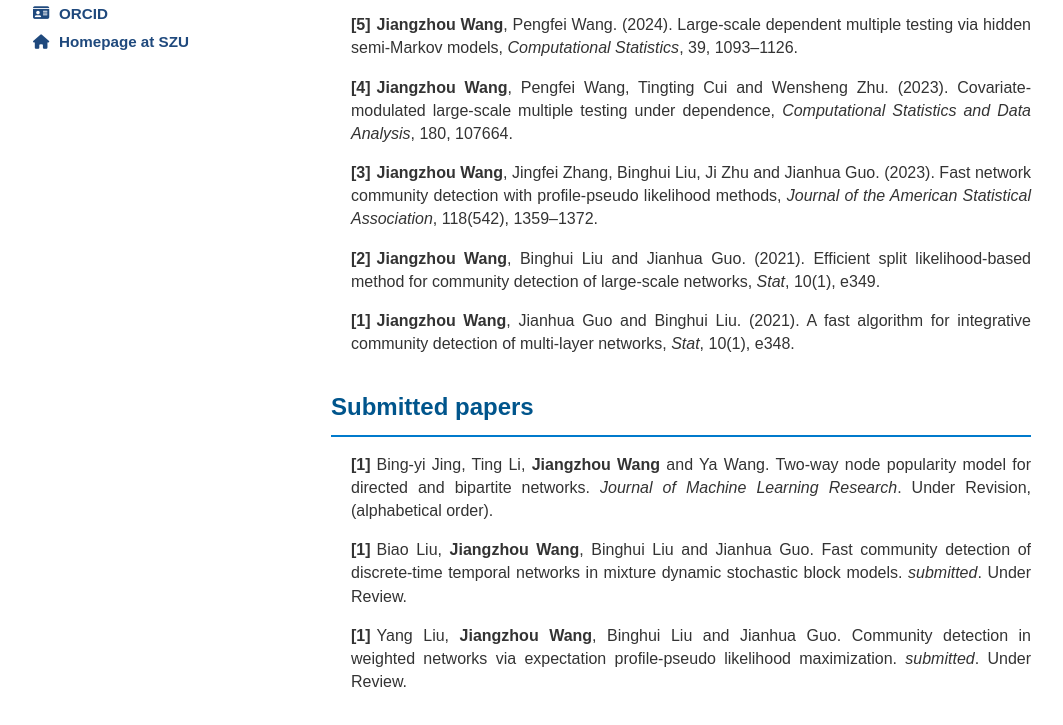
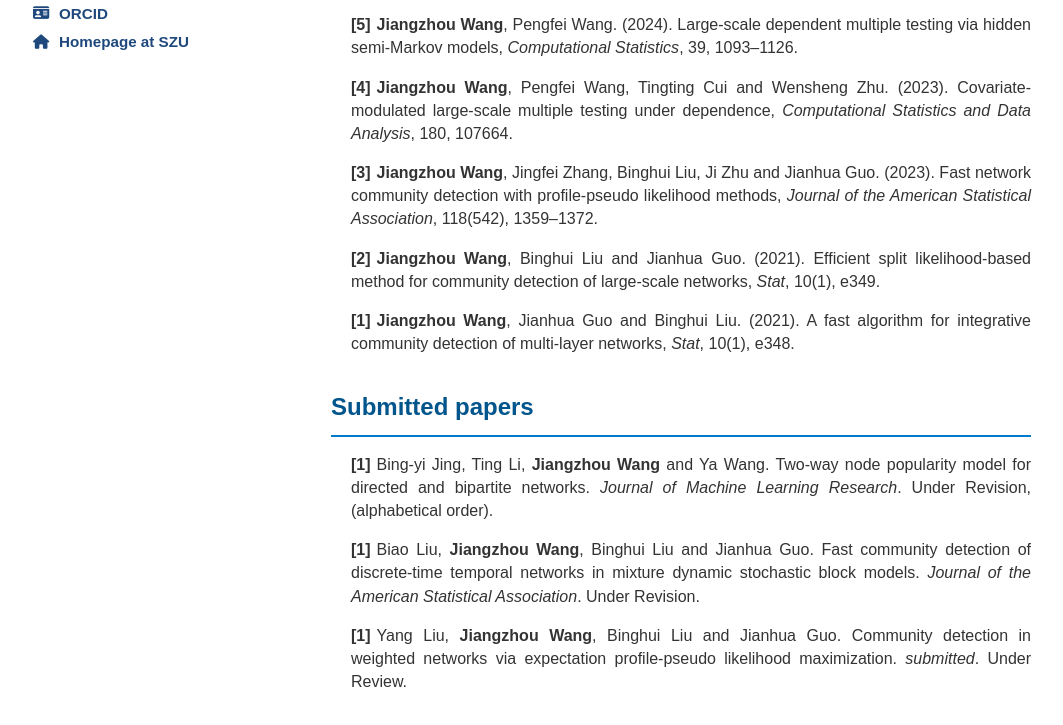
Before and after one commit to Jiangzhou-Wang/Jiangzhou-Wang.github.io, a plain HTML site: page publications.html in a window 1280 px wide. Shown: the part 540-1265 px from the top of the page, without its empty margins (109-1172 px from the left). Drawn offline with Linux system fonts and the light colour scheme.

Commit message:
Update publications.html

```diff
--- a/publications.html
+++ b/publications.html
@@ -270,7 +270,7 @@
         <ul class="pub-list">
             <li><span class="number">[1]</span>Bing-yi Jing, Ting Li, <strong>Jiangzhou Wang</strong> and Ya Wang. Two-way node popularity model for directed and bipartite networks. <em>Journal of Machine Learning Research</em>. Under Revision, (alphabetical order).</li>
 
-            <li><span class="number">[1]</span>Biao Liu, <strong>Jiangzhou Wang</strong>, Binghui Liu and Jianhua Guo. Fast community detection of discrete-time temporal networks in mixture dynamic stochastic block models. <em>submitted</em>. Under Review.</li>
+            <li><span class="number">[1]</span>Biao Liu, <strong>Jiangzhou Wang</strong>, Binghui Liu and Jianhua Guo. Fast community detection of discrete-time temporal networks in mixture dynamic stochastic block models. <em>Journal of the American Statistical Association</em>. Under Revision.</li>
 
             <li><span class="number">[1]</span>Yang Liu, <strong>Jiangzhou Wang</strong>, Binghui Liu and Jianhua Guo. Community detection in weighted networks via expectation profile-pseudo likelihood maximization. <em>submitted</em>. Under Review.</li>
        </ul>
```
